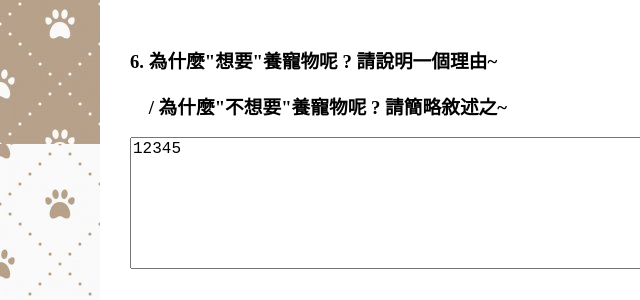
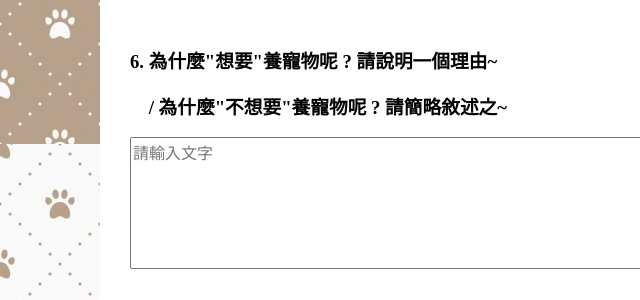
Before and after one commit to chenyizhen6/-, a plain HTML site: page index.html in a window 1280 px wide. Shown: the part 1656-1956 px from the top of the page, 0-640 px from the left. Drawn offline with Linux system fonts and the light colour scheme.

Commit message:
修改檔案
修改檔案:
修改問卷題目Q6裡 <textarea>文字區域 的placeholder預設顯示的內容

```diff
--- a/index.html
+++ b/index.html
@@ -156,7 +156,7 @@
             <h3>6.&nbsp;為什麼"想要"養寵物呢&nbsp;?&nbsp;請說明一個理由~</h3>
             <h3>&nbsp;&nbsp;&nbsp;&nbsp;/&nbsp;為什麼"不想要"養寵物呢&nbsp;?&nbsp;請簡略敘述之~</h3>
             <!-- placeholder:呈現預設的樣式 -->
-            <textarea name="account" id="acco" cols="60" rows="7" placeholder="請輸入文字">12345</textarea>
+            <textarea name="account" id="acco" cols="60" rows="7" placeholder="請輸入文字"></textarea>
             <!-- <textarea name="account" id="acco" cols="60" rows="7" placeholder="請輸入文字">123</textarea> -->
         </div>
          <!-- 問卷題目Q7 -->
```
